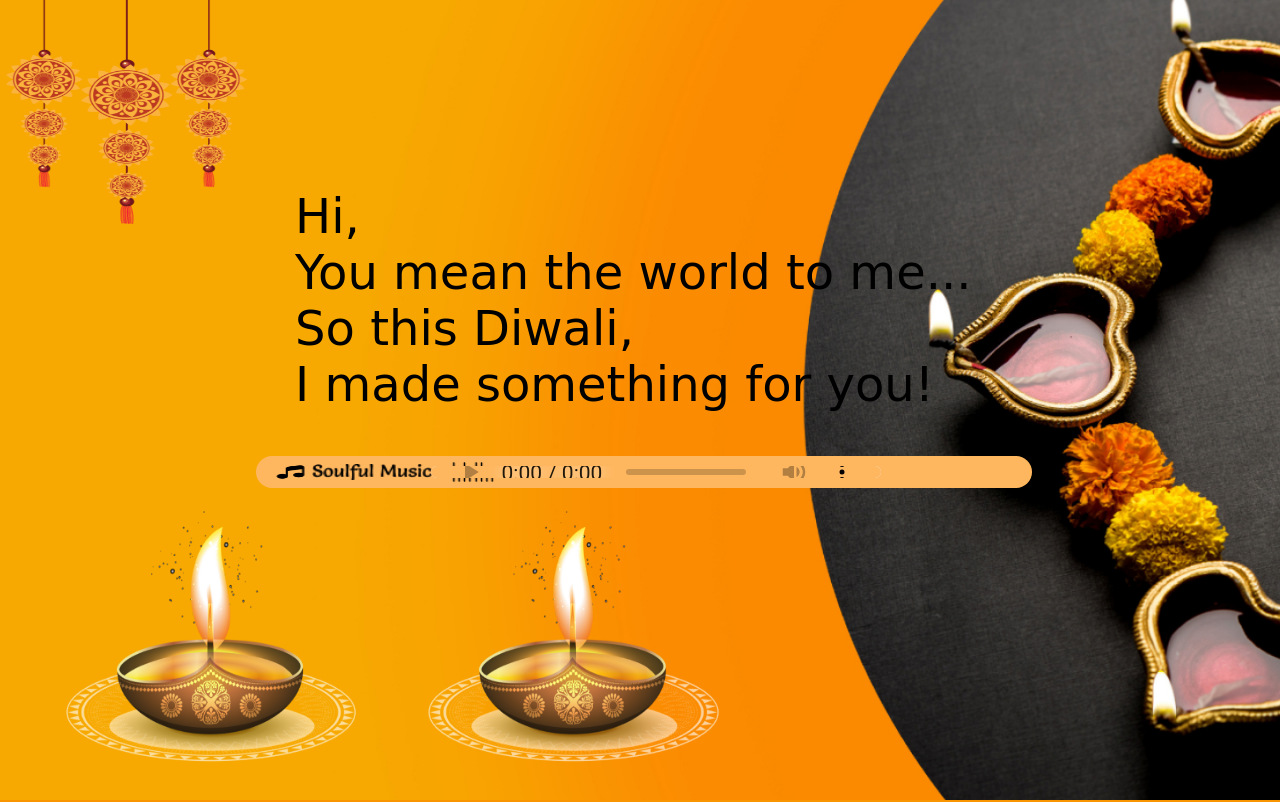
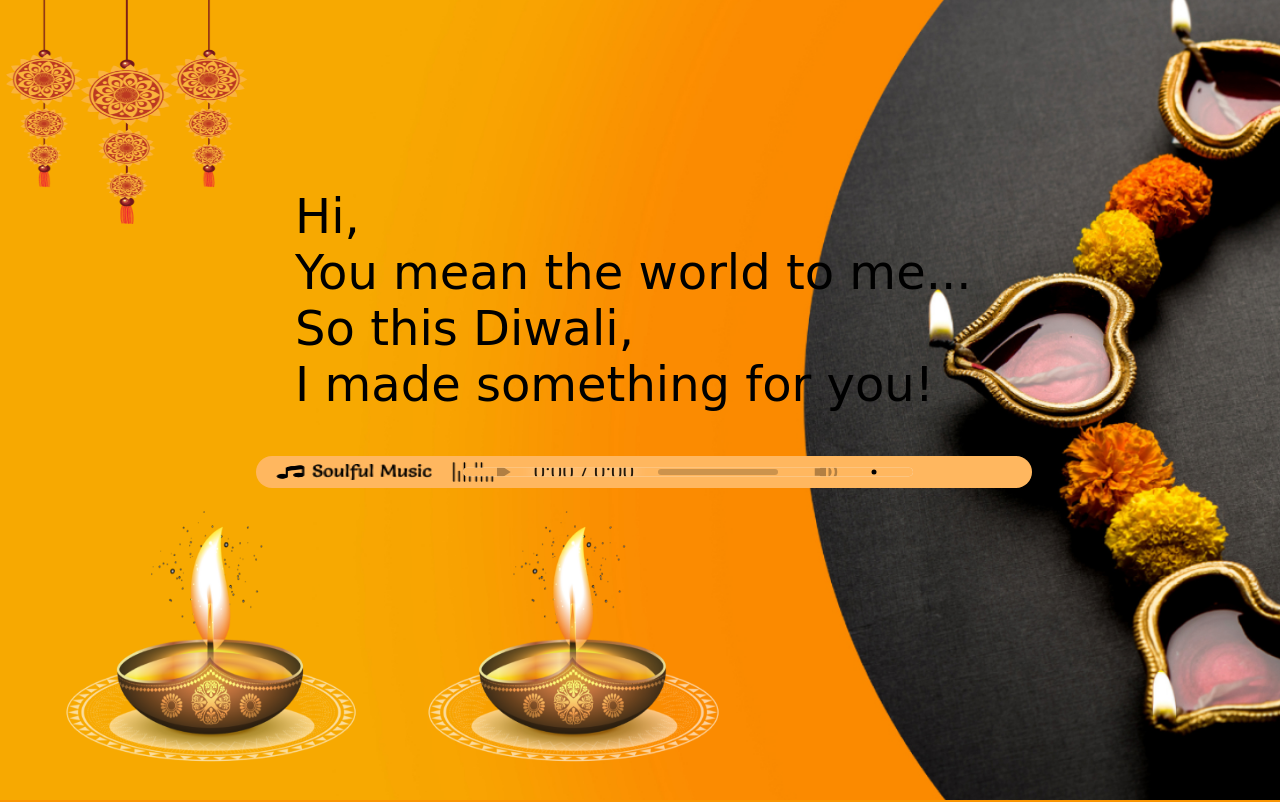
Before and after one commit to 1234bk/diwali, a plain HTML site: page index.html in a window 1280 px wide. Shown: the top 802 px of the page. Drawn offline with Linux system fonts and the light colour scheme; a web font is replaced by a local one.

Commit message:
Update diwali.css

```diff
--- a/diwali.css
+++ b/diwali.css
@@ -71,11 +71,11 @@ audio::-webkit-media-controls-panel {
 }
 
 .audio {
-    margin-left: 0vh;
+    margin-left: 4vh;
     border: none;
     width: 55vw
     color: black;
-    height: 1vh;
+    height: 0.8vh;
     padding: 0%;
     transform: scale(1.5);
 }
```
